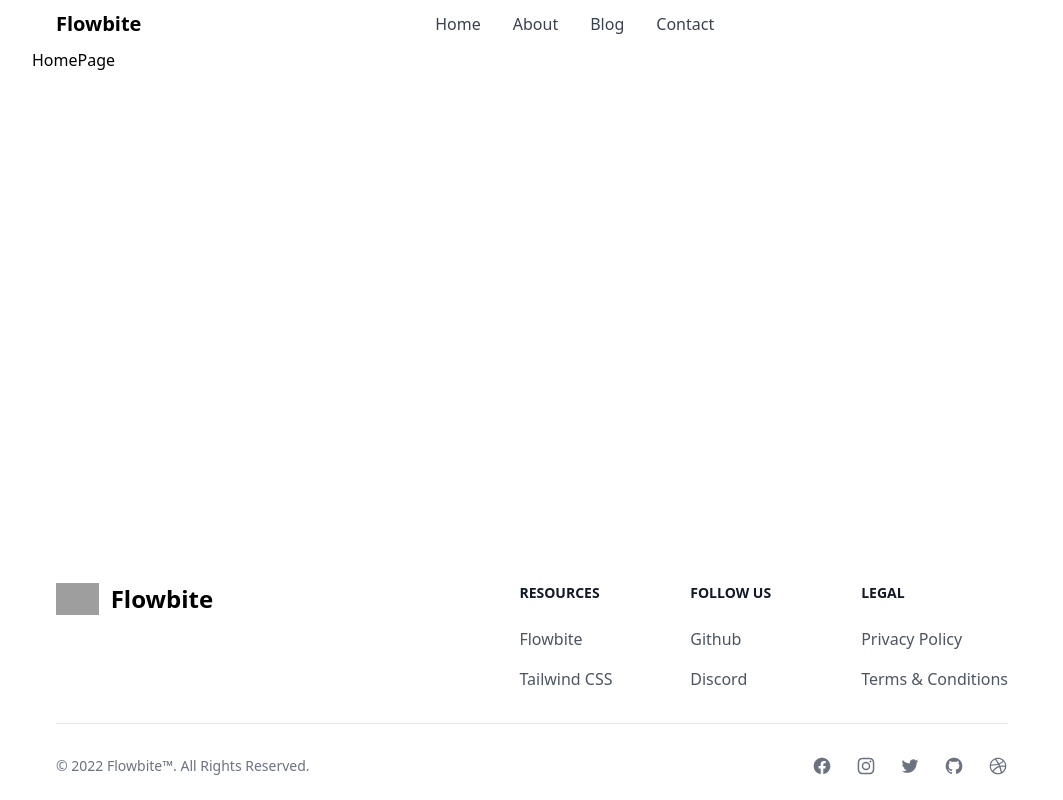
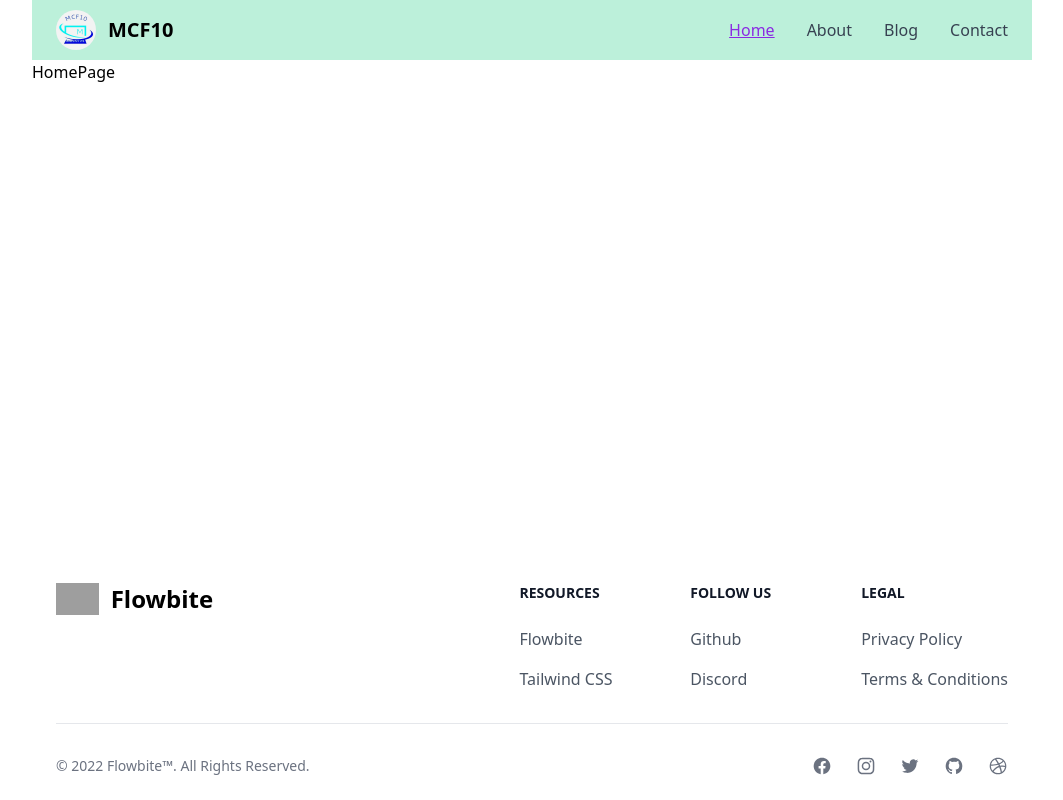
Before and after one commit to Yehtetaung158/team_tast, a React (Vite) app: page / in a window 1280 px wide. Shown: the whole page, without its empty margins (108-1171 px from the left). Built offline with nearby package versions, Linux system fonts and the light colour scheme; grey boxes are pictures that could not be loaded.

Commit message:
nav bar is done

```diff
--- a/src/components/Header.jsx
+++ b/src/components/Header.jsx
@@ -1,20 +1,31 @@
-import React from "react";
+import React, { useState } from "react";
 import Container from "./Container";
 import { Link, NavLink } from "react-router-dom";
+import logo from "../assets/logo.jpg";
 
 const Header = () => {
+  const [isDropDownMenuOpen, setIsDropDownMenuOpen] = useState(false);
+  console.log(isDropDownMenuOpen);
   return (
     <Container>
       <header>
-        <nav className="bg-white border-gray-200 px-4 lg:px-6 py-2.5 dark:bg-gray-800">
+        <nav className=" border-gray-200 px-4 lg:px-6 py-2.5 dark:bg-gray-800 bg-green-200">
           <div className="flex flex-wrap justify-between items-center mx-auto max-w-screen-xl">
             <a href="https://flowbite.com" className="flex items-center">
+              <img
+                src={logo}
+                className="h-10 mr-3 rounded-full"
+                alt="Flowbite Logo"
+              />
               <span className="self-center text-xl font-semibold whitespace-nowrap dark:text-white">
-                Flowbite
+                MCF10
               </span>
             </a>
-            <div className="flex items-center lg:order-2">
+            <div>
+              {/* sm nav */}
+              <div className="flex items-center lg:order-2 relative ">
                 <button
+                  onClick={() => setIsDropDownMenuOpen(!isDropDownMenuOpen)}
                   data-collapse-toggle="mobile-menu-2"
                   type="button"
                   className="inline-flex items-center p-2 ml-1 text-sm text-gray-500 rounded-lg lg:hidden hover:bg-gray-100 focus:outline-none focus:ring-2 focus:ring-gray-200 dark:text-gray-400 dark:hover:bg-gray-700 dark:focus:ring-gray-600"
@@ -47,7 +58,46 @@ const Header = () => {
                     />
                   </svg>
                 </button>
+                {isDropDownMenuOpen && (
+                  <div
+                    id="dropdown"
+                    className="z-10 bg-white divide-y divide-gray-100 rounded-lg shadow w-44 dark:bg-gray-700 absolute right-0 mb-0 top-12 lg:hidden"
+                  >
+                    <ul
+                      className="py-2 text-sm text-gray-700 dark:text-gray-200"
+                      aria-labelledby="dropdownDefaultButton"
+                    >
+                      <NavLink
+                        to={"/"}
+                        className="block px-4 py-2 hover:bg-gray-100 dark:hover:bg-gray-600 dark:hover:text-white"
+                      >
+                        Home
+                      </NavLink>
+                      <NavLink
+                        to={"/about"}
+                        className="block px-4 py-2 hover:bg-gray-100 dark:hover:bg-gray-600 dark:hover:text-white"
+                      >
+                        About
+                      </NavLink>
+                      <NavLink
+                        to={"/blog"}
+                        className="block px-4 py-2 hover:bg-gray-100 dark:hover:bg-gray-600 dark:hover:text-white"
+                      >
+                        Blog
+                      </NavLink>
+                      <NavLink
+                        to={"/contact"}
+                        className="block px-4 py-2 hover:bg-gray-100 dark:hover:bg-gray-600 dark:hover:text-white"
+                      >
+                        Contact
+                      </NavLink>
+                    </ul>
                   </div>
+                )}
+                {/* Dropdown menu */}
+              </div>
+
+              {/* lg nav */}
               <div
                 className="hidden justify-between items-center w-full lg:flex lg:w-auto lg:order-1"
                 id="mobile-menu-2"
@@ -80,6 +130,7 @@ const Header = () => {
                 </ul>
               </div>
             </div>
+          </div>
         </nav>
       </header>
     </Container>
--- a/src/style/index.css
+++ b/src/style/index.css
@@ -1,3 +1,8 @@
 @tailwind base;
 @tailwind components;
 @tailwind utilities;
+
+.active{
+  text-decoration: underline;
+  color: blueviolet;
+}
```
Also changed, not shown: src/assets/logo.jpg (added). Lines whose indentation alone changed are shown as unchanged.
